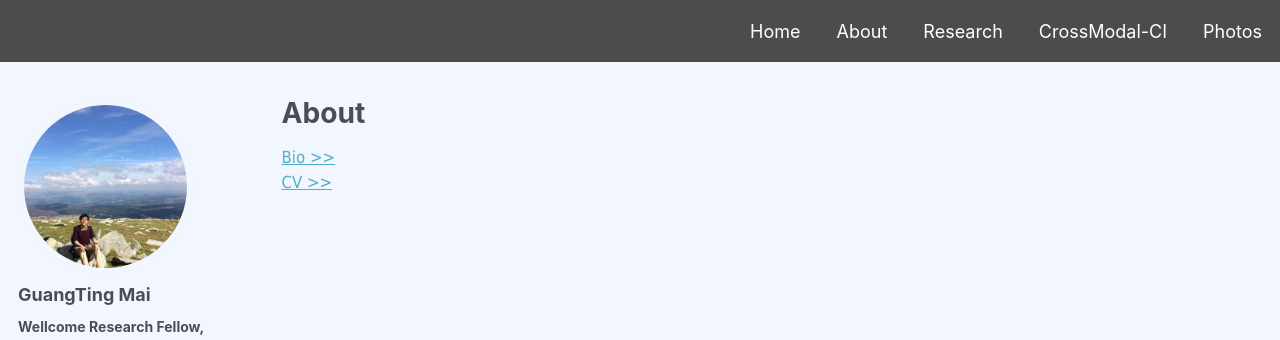
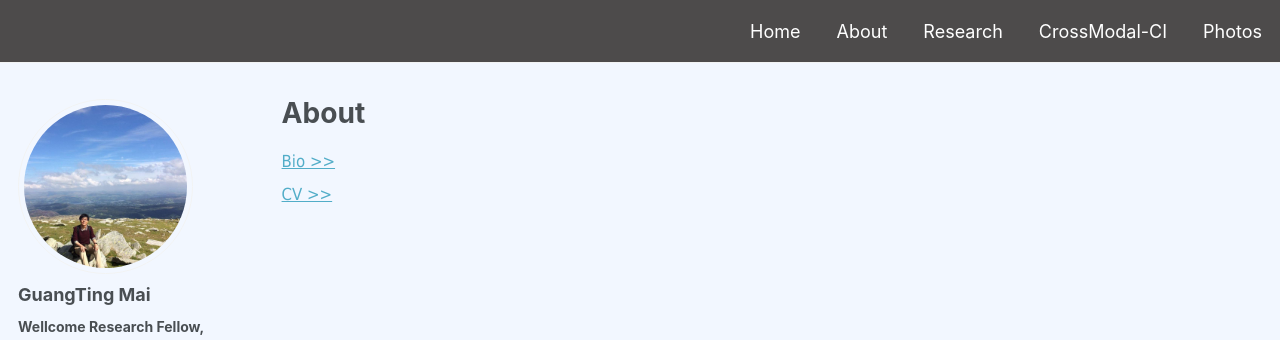
Before and after one commit to guangtingmai/guangtingmai.github.io, a Jekyll site: the page built from _pages/about.html, in a window 1280 px wide. Shown: the top 340 px of the page. Built offline with Jekyll 4.4.1, drawn with Linux system fonts in a browser that asks for light colours; some web fonts are replaced.

Commit message:
Update about.html

```diff
--- a/_pages/about.html
+++ b/_pages/about.html
@@ -5,6 +5,6 @@
 author_profile: true
 ---
 <p>
-  <span style="font-size: 12.5pt;font-family: Tahoma;line-height: 1.5;display: block;"><a href="https://guangtingmai.github.io/bio/">Bio >></a></span>
-  <span style="font-size: 12.5pt;font-family: Tahoma;line-height: 1.5;display: block;"><a href="https://guangtingmai.github.io/cv/">CV >></a></span>
+  <span style="font-size: 12.5pt;font-family: Tahoma;line-height: 2;display: block;"><a href="https://guangtingmai.github.io/bio/">Bio >></a></span>
+  <span style="font-size: 12.5pt;font-family: Tahoma;line-height: 2;display: block;"><a href="https://guangtingmai.github.io/cv/">CV >></a></span>
 </p>
```
